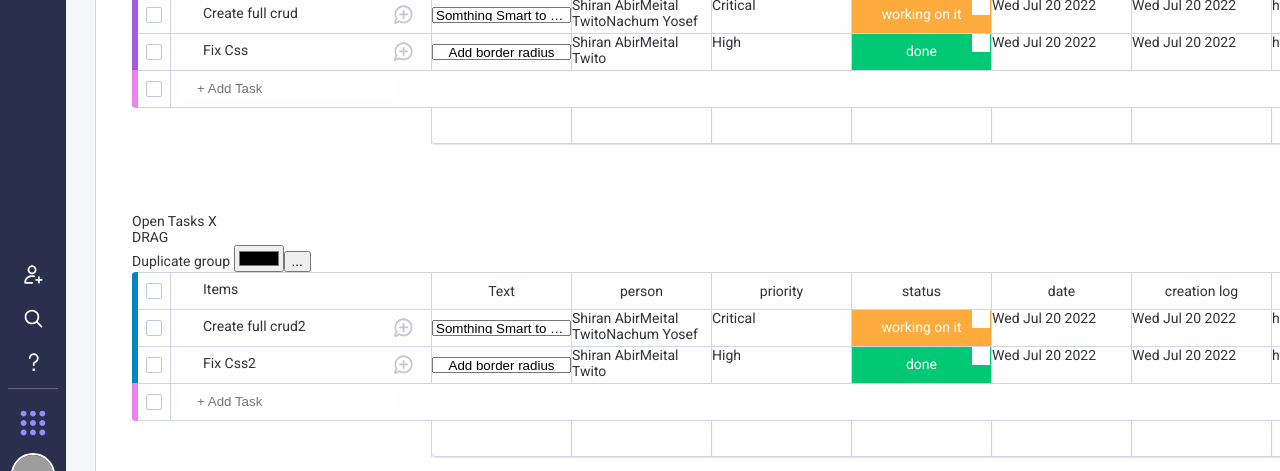
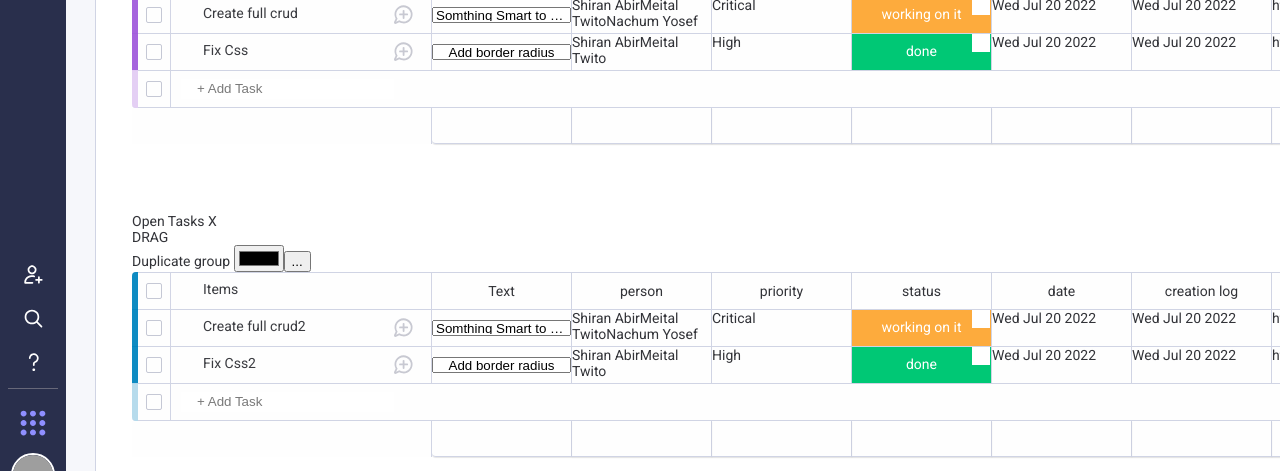
Before and after one commit to nachum-y/Monday-frontend, a Vue app: page /boards/boardId in a window 1280 px wide. Shown: the part 287-758 px from the top of the page. Built offline with nearby package versions, Linux system fonts and the light colour scheme; grey boxes are pictures that could not be loaded; a web font is replaced by a local one.

Commit message:
added hover, selction and group colors

```diff
--- a/src/components/board/group/group-add-task.cmp.vue
+++ b/src/components/board/group/group-add-task.cmp.vue
@@ -7,6 +7,7 @@
                     <div class="checkbox"></div>
                 </div>
                 <div class="add-item-input">
+                    <div :style="groupColor" class="border add-item"></div>
                     <form @submit.prevent="addTask(group.id, $event)">
                         <input name="title" placeholder="+ Add Task" />
                     </form>
@@ -36,6 +37,15 @@ export default {
             titleEl.target.elements.title.value = ''
         }
     },
+    computed: {
+        groupColor(){
+            let hex = this.group.color.substring(1).match(/.{1,2}/g)
+            let rgb = [parseInt(hex[0], 16), parseInt(hex[1], 16), parseInt(hex[2], 16)]
+            let rgba = `rgba(${rgb[0]},${rgb[1]},${rgb[2]}, 0.3)`
+            console.log(rgba);
+            return  {backgroundColor: rgba}
+        }
+    }
 }
 </script>
 <style>
--- a/src/components/board/group/group-row.cmp.vue
+++ b/src/components/board/group/group-row.cmp.vue
@@ -3,7 +3,7 @@
         <draggable v-model="rowsOrderList" dataIdAttrtag="div" group="tasks" :dragClass="'drag-row'"
             :ghostClass="'ghost-row'" :animation="200" :item-key="key => key" @start="start" @end="end">
             <template #item="{ element }">
-                <div class="board-content-group-row" >
+                <div class="board-content-group-row" :class="selectedTasks.includes(element.id) ? 'selected-row' : ''">
                     <div class="col" v-for="(col, colsIdx) in colsOrder" :class="colsIdx === 0 ? 'fixed' : ''"
                         :key="col.type">
                         <div v-if="colsIdx === 0" class="task-item">
--- a/src/styles/cmps/_board-content.scss
+++ b/src/styles/cmps/_board-content.scss
@@ -13,6 +13,7 @@
 
 %col-style {
     border-inline-end: $--border-style;
+
 }
 
 .board-content-group {
@@ -38,11 +39,15 @@
 
             &:hover {
                 z-index: 10;
+                background-color: #f4f4f7;
                 box-shadow: $--box-shadow-xs;
-
                 .row-menu-icon {
                     opacity: 1;
                 }
+            }
+
+            &.selected-row{
+                background-color: #cce4fd;
             }
 
             .col {
@@ -50,7 +55,7 @@
 
                 &.fixed {
                     @include fixed-col-style;
-                    @include color-border(blue);
+                    @include color-border(white);
                 }
             }
 
@@ -76,7 +81,7 @@
                         justify-content: flex-start;
                         border-top-left-radius: 4px;
                         @include fixed-col-style;
-                        @include color-border(blue);
+                        @include color-border(white);
                     }
 
                     .header-title {
@@ -100,7 +105,7 @@
 
                     &.fixed {
                         @include fixed-col-style;
-                        @include color-border(blue);
+                        @include color-border(white);
                         border-bottom-left-radius: 4px;
 
                     }
@@ -166,7 +171,7 @@
         position: absolute;
         top: -1px;
         left: -6px;
-        background-color: violet;
+        background-color: white;
 
         &.header{
             border-top-left-radius: 4px;
--- a/src/styles/setup/_mixins.scss
+++ b/src/styles/setup/_mixins.scss
@@ -1,8 +1,10 @@
 //MIXINS
 @mixin fixed-col-style {
-    background-color: rgba(254, 254, 254, 0.9);
+    background-color:inherit;
+    opacity: 0.96;
     position: sticky;
     left: 0px;
+    z-index: 15;
 }
 
 @mixin col-span-style {
```
